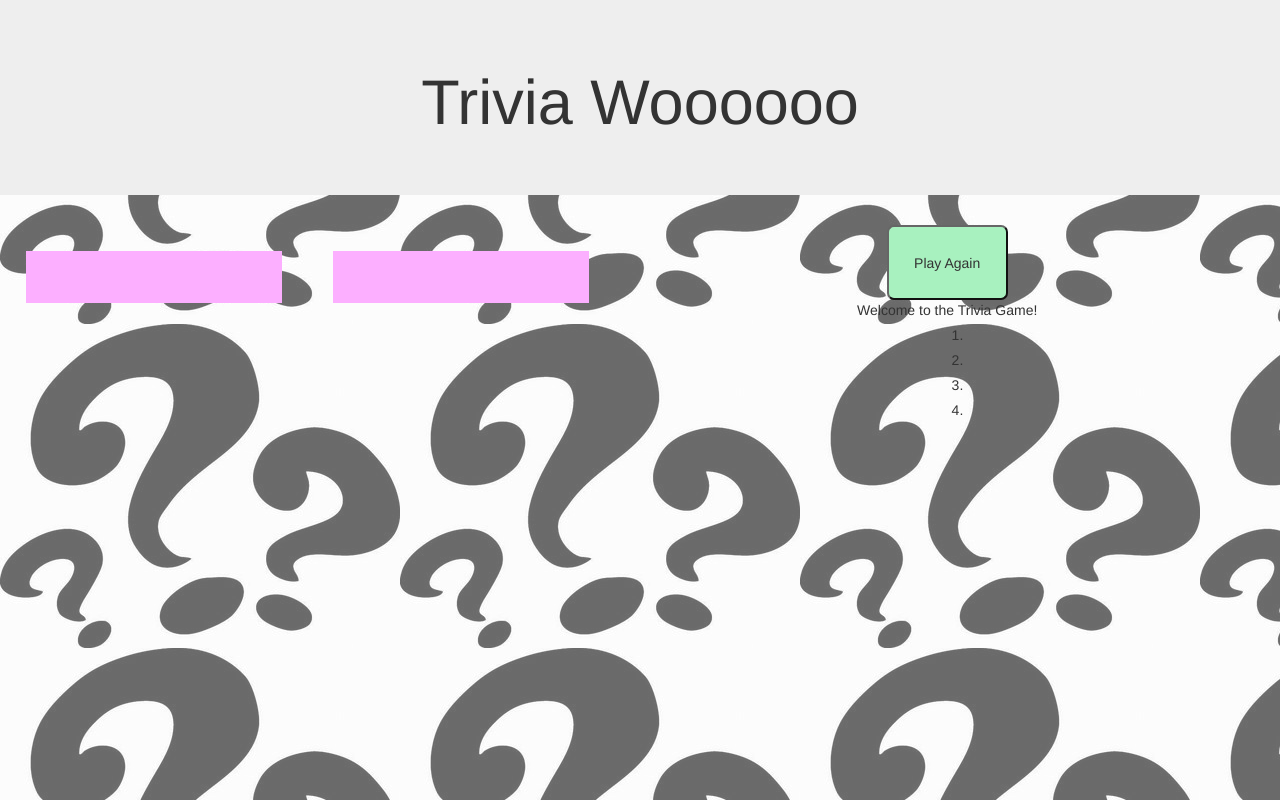
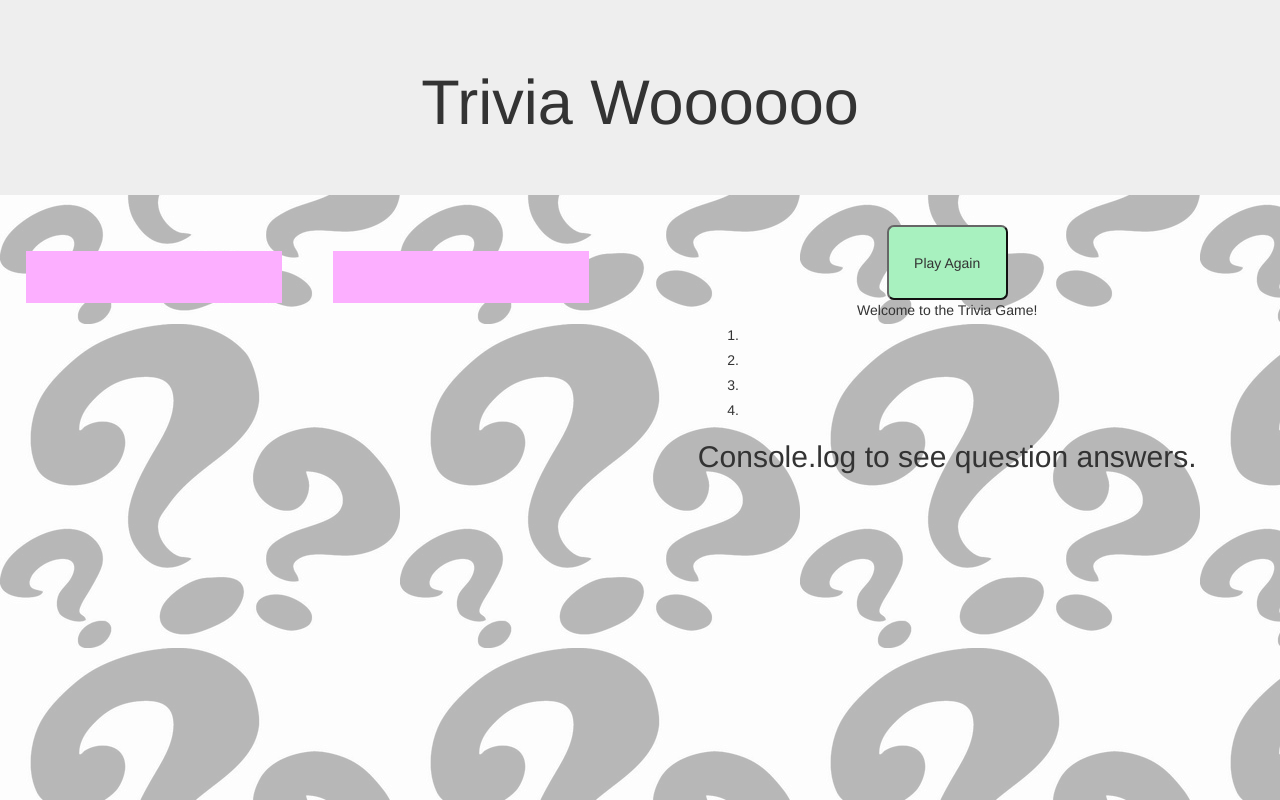
Before and after one commit to connorrhodes/TriviaGame, a plain HTML site: page index.html in a window 1280 px wide. Drawn offline with nearby package versions, Linux system fonts and the light colour scheme.

Commit message:
small changes

```diff
--- a/assets/css/style.css
+++ b/assets/css/style.css
@@ -121,7 +121,7 @@
     } */
     .sectionQ {
         background-color: rgb(180, 250, 255);
-        opacity: .35;
+        opacity: .15;
         position: absolute;
         z-index: -1;
         top: 0;
--- a/index.html
+++ b/index.html
@@ -42,6 +42,7 @@
             <li class="answer" data-choice=2></li>
             <li class="answer" data-choice=3></li>
         </ol>
+        <h2>Console.log to see question answers.</h2>
         <div id="result"></div>
 
     </section>
```
